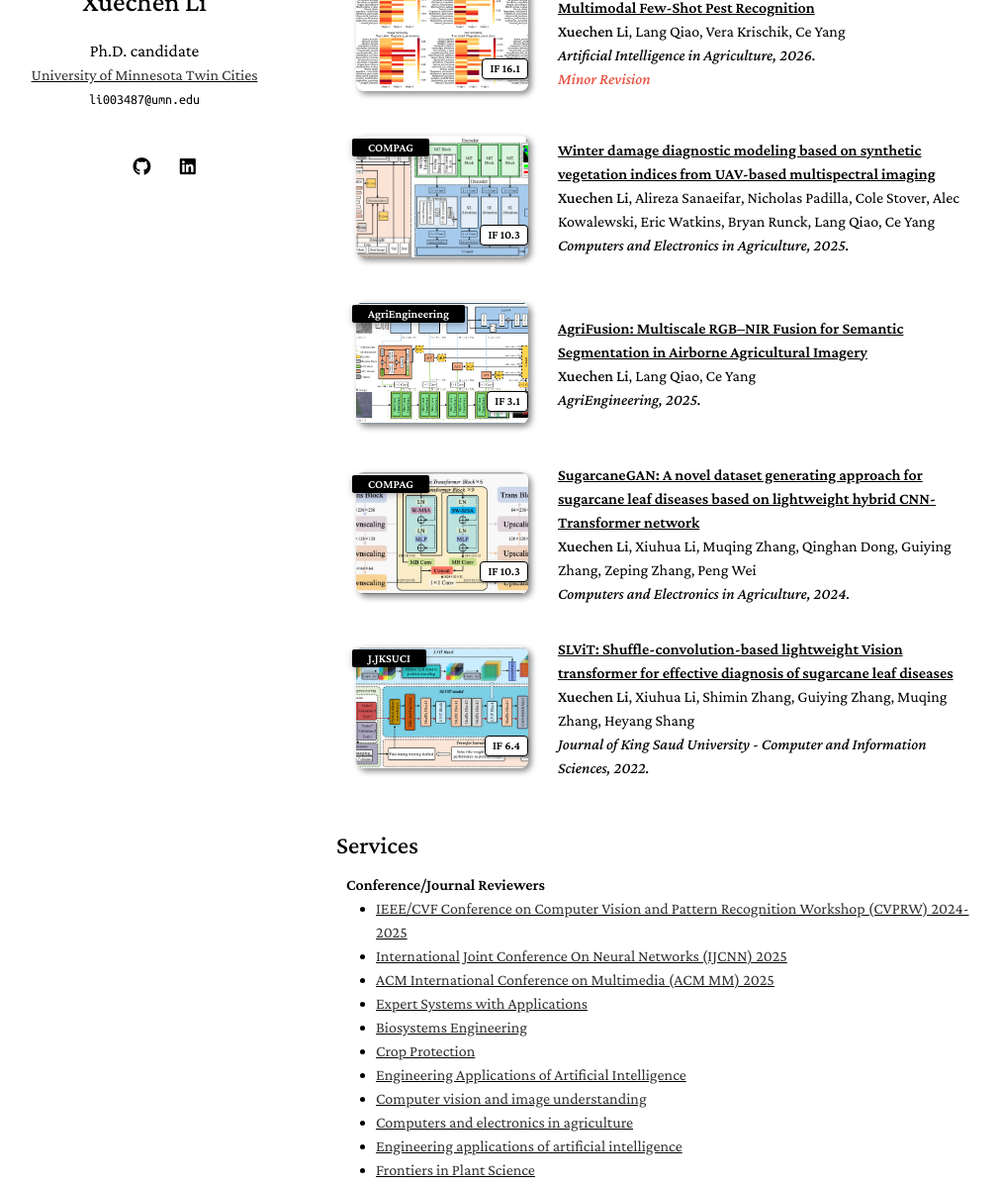
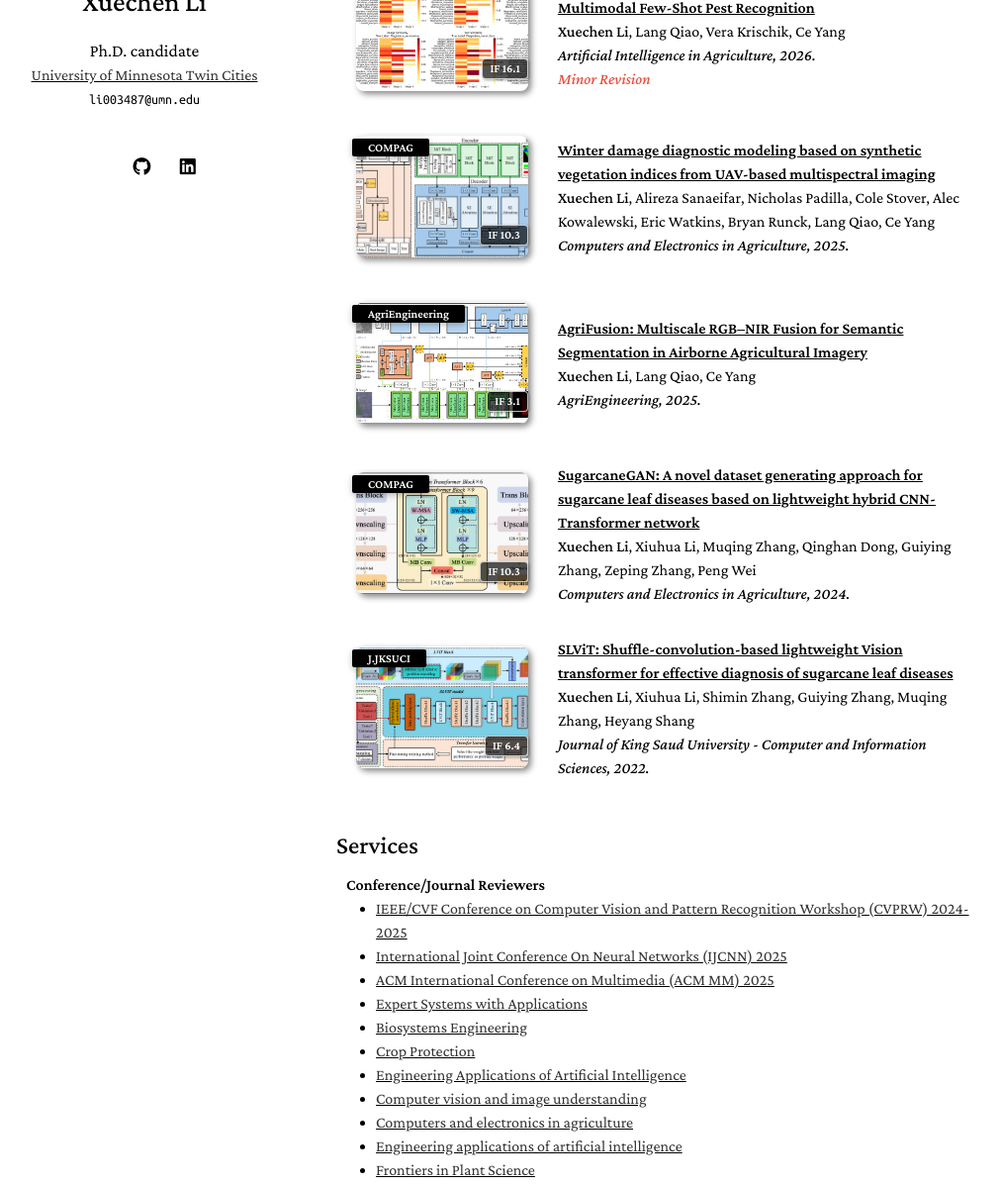
Before and after one commit to dbcopper/dbcopper.github.io, a Jekyll site: the page built from index.md, in a window 1280 px wide and 1400 px high, scrolled down 910 px. Shown: the part 202-1400 px from the top of the window at 99% size, without its empty margins (130-1141 px from the left). Built offline with Jekyll 4.4.1, drawn with Linux system fonts in a browser that asks for light colours; a style sheet for code colours, icons or effects is not loaded; our own code applies the rules of GitHub Pages for plain Markdown files.

Commit message:
Restyle impact factor badges

```diff
--- a/_includes/publications.md
+++ b/_includes/publications.md
@@ -15,7 +15,7 @@
     <abbr class="badge">{{ link.conference_short }}</abbr>
     {% endif %}
     {% if link.impact_factor %}
-    <span class="impact-factor-badge" style="display: inline-block; background-color: #ffffff; color: #000000; border: 1px solid #000000; border-radius: 4px; font-size: 0.75rem; font-weight: 700; line-height: 1.2; padding: 0.12rem 0.45rem; position: absolute; right: 10px; bottom: 12px; box-shadow: 1px 1px 3px #888;">{{ link.impact_factor }}</span>
+    <span class="impact-factor-badge" style="display: inline-block; background-color: rgba(0, 0, 0, 0.68); color: #ffffff; border: 1px solid rgba(255, 255, 255, 0.72); border-radius: 4px; font-size: 0.75rem; font-weight: 700; line-height: 1.2; padding: 0.12rem 0.45rem; position: absolute; right: 10px; bottom: 12px; box-shadow: 1px 1px 3px rgba(0, 0, 0, 0.35);">{{ link.impact_factor }}</span>
     {% endif %}
     {% endif %}
   </div>
--- a/assets/css/publications-no-dark-mode.css
+++ b/assets/css/publications-no-dark-mode.css
@@ -42,7 +42,7 @@
 
 .publications ol.bibliography li .abbr abbr { display: inline-block; background-color: var(--global-theme-color); padding-left: 1rem; padding-right: 1rem; position: absolute; top: 8px; left: 16px; }
 
-.publications ol.bibliography li .abbr .impact-factor-badge { display: inline-block; background-color: #ffffff; color: #000000; border: 1px solid #000000; border-radius: 4px; font-size: 0.75rem; font-weight: 700; line-height: 1.2; padding: 0.12rem 0.45rem; position: absolute; right: 10px; bottom: 12px; box-shadow: 1px 1px 3px #888; }
+.publications ol.bibliography li .abbr .impact-factor-badge { display: inline-block; background-color: rgba(0, 0, 0, 0.68); color: #ffffff; border: 1px solid rgba(255, 255, 255, 0.72); border-radius: 4px; font-size: 0.75rem; font-weight: 700; line-height: 1.2; padding: 0.12rem 0.45rem; position: absolute; right: 10px; bottom: 12px; box-shadow: 1px 1px 3px rgba(0, 0, 0, 0.35); }
 
 .publications ol.bibliography li .abbr abbr a { color: white; }
 
--- a/assets/css/publications.css
+++ b/assets/css/publications.css
@@ -46,7 +46,7 @@
 
 .publications ol.bibliography li .abbr abbr { display: inline-block; background-color: var(--global-theme-color); padding-left: 1rem; padding-right: 1rem; position: absolute; top: 8px; left: 16px; }
 
-.publications ol.bibliography li .abbr .impact-factor-badge { display: inline-block; background-color: #ffffff; color: #000000; border: 1px solid #000000; border-radius: 4px; font-size: 0.75rem; font-weight: 700; line-height: 1.2; padding: 0.12rem 0.45rem; position: absolute; right: 10px; bottom: 12px; box-shadow: 1px 1px 3px #888; }
+.publications ol.bibliography li .abbr .impact-factor-badge { display: inline-block; background-color: rgba(0, 0, 0, 0.68); color: #ffffff; border: 1px solid rgba(255, 255, 255, 0.72); border-radius: 4px; font-size: 0.75rem; font-weight: 700; line-height: 1.2; padding: 0.12rem 0.45rem; position: absolute; right: 10px; bottom: 12px; box-shadow: 1px 1px 3px rgba(0, 0, 0, 0.35); }
 
 .publications ol.bibliography li .abbr abbr a { color: white; }
 
```
